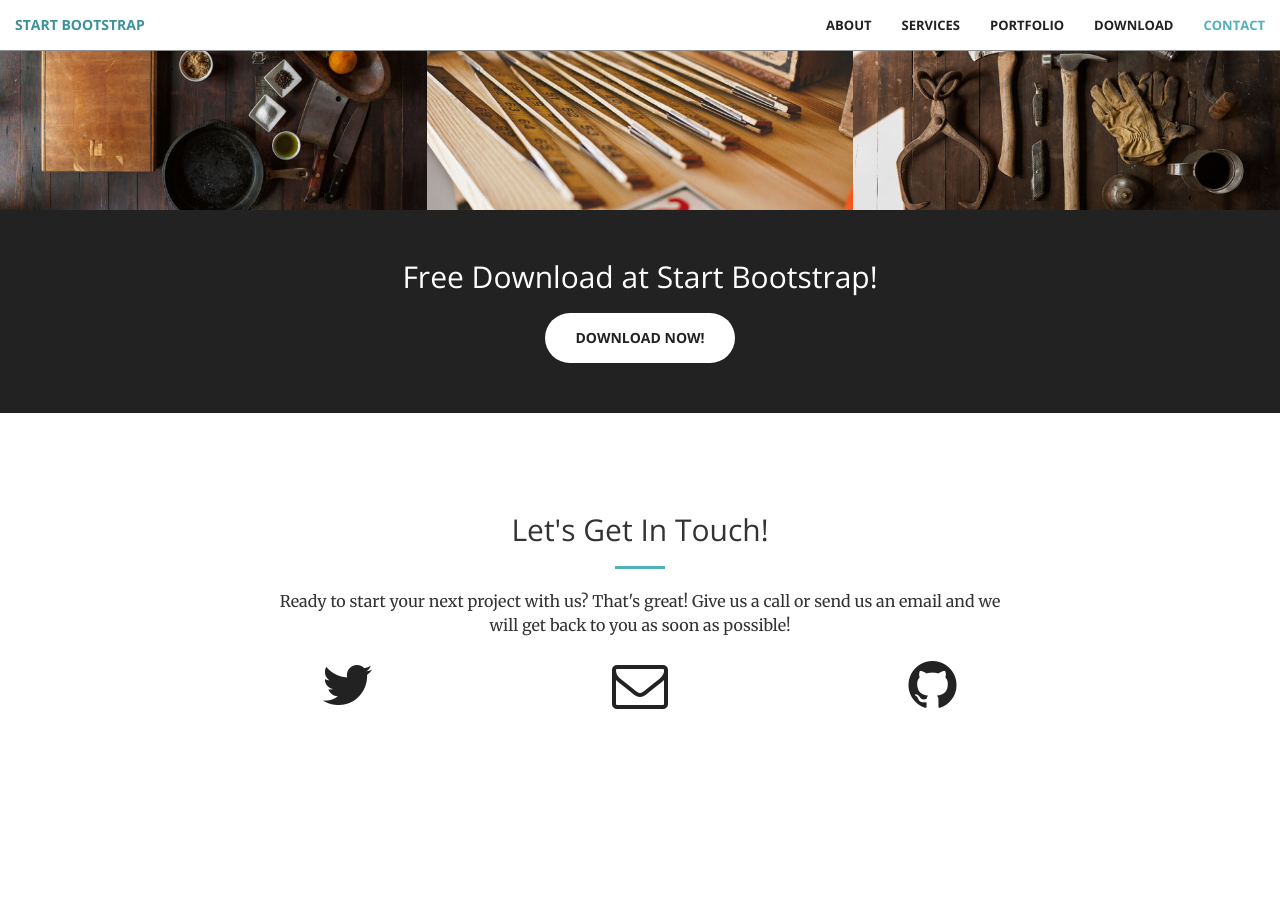
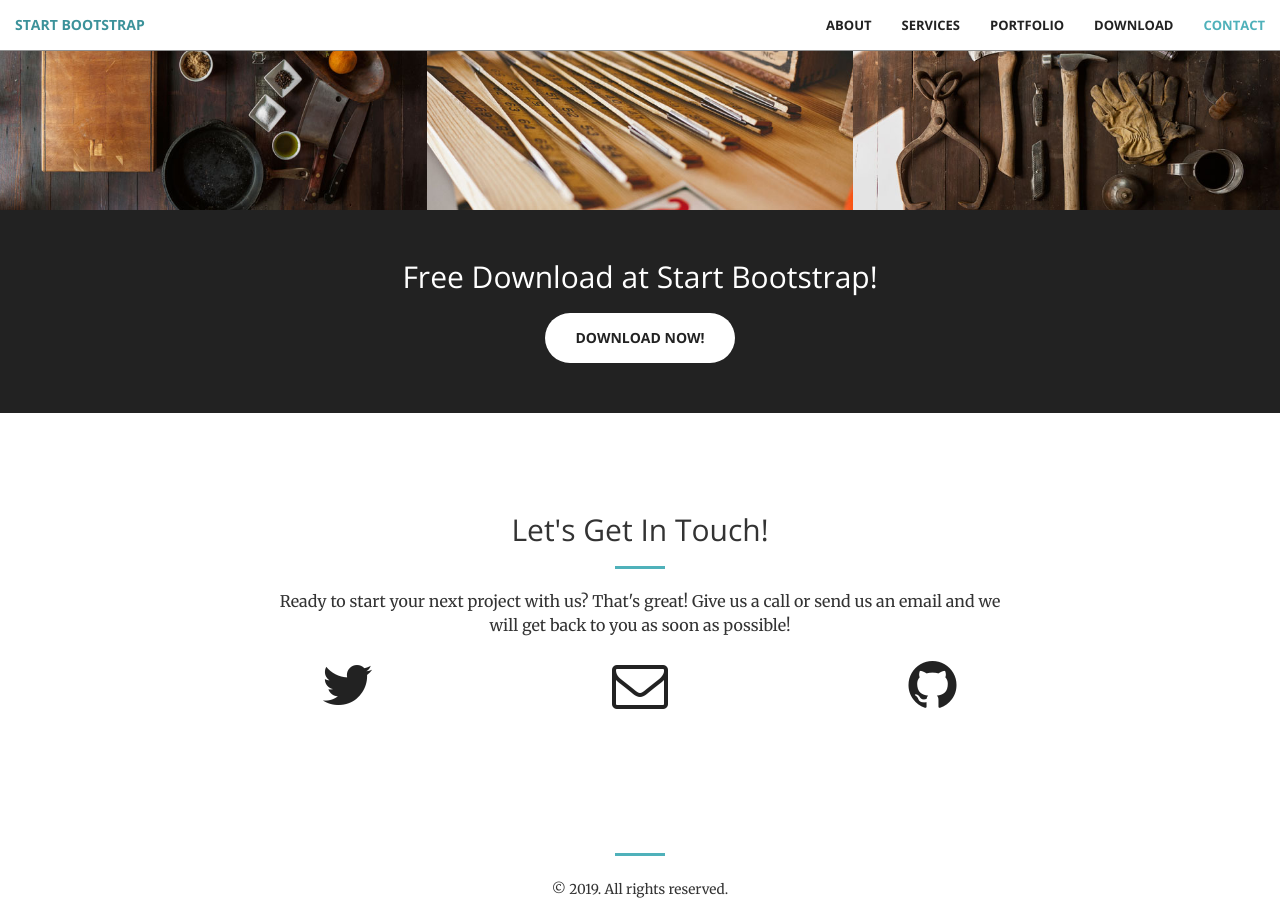
Before and after one commit to Kelley12/liminal-jekyll-theme, a Jekyll site: the page built from index.html, in a window 1280 px wide and 900 px high, scrolled down 2024 px. Built offline with Jekyll 4.4.1, drawn with Linux system fonts in a browser that asks for light colours; before the commit the page ends 2857 px from its top, so only the background shows below that.

Commit message:
Adding footer with copyright and legal

```diff
--- /dev/null
+++ b/_includes/body/footer.html
@@ -0,0 +1,18 @@
+{% if site.copyright.size > 0 or site.legal.size > 0 %}
+<footer class="text-center">
+  <hr/>
+  {% if site.copyright.size > 0 %}
+    <p><small class="copyright">{{ site.copyright | markdownify | replace:'<p>','' | replace:'</p>','' }}</small></p>
+  {% endif %}
+  {% if site.legal.size > 0 %}
+    <nav class="legal"><small>
+    {% for node in site.legal %}
+      {% assign url = node.url | default: node.href %}
+      <a class="heading flip-title" href="{% include smart-url.txt url=url %}">{{ node.name | default:node.title }}</a>
+      {% unless forloop.last %}{{ site.data.strings.separator | default:'|' }}{% endunless %}
+    {% endfor %}
+    </small></nav>
+  {% endif %}
+  <hr class="sr-only"/>
+</footer>
+{% endif %}
--- a/_includes/body/index.html
+++ b/_includes/body/index.html
@@ -11,4 +11,5 @@
     </section>
 {% endfor %}
 
+{% include body/footer.html %}
 {% include body/scripts.html %}
```
Also changed, not shown: _config.yml (+8 -0 lines).
